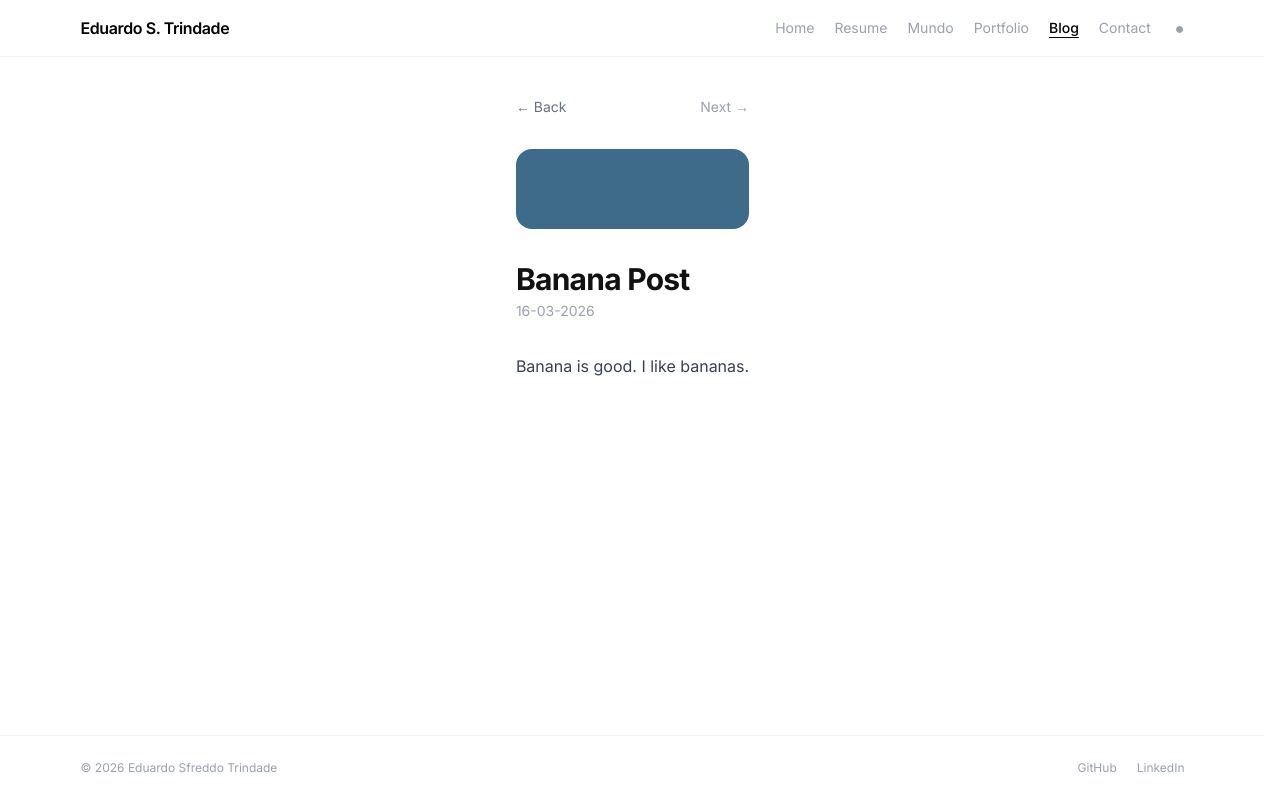
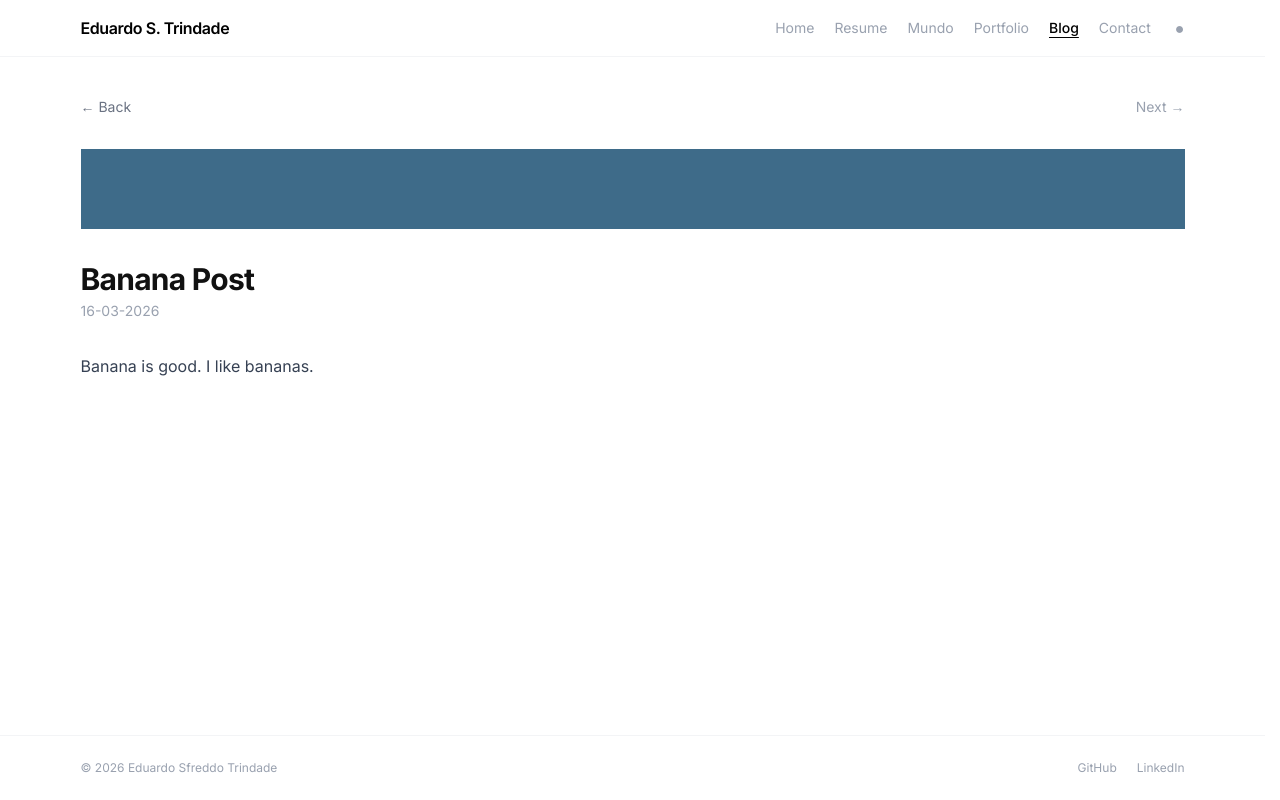
Before and after one commit to dudustri/blog, a Next.js app: page /blog/banana-post in a window 1280 px wide. Built offline with nearby package versions, Linux system fonts and the light colour scheme.

Commit message:
fix: blog page size boundaries and distribution

```diff
--- a/app/blog/[slug]/page.tsx
+++ b/app/blog/[slug]/page.tsx
@@ -69,7 +69,7 @@
   const headImage = "headImage" in post ? (post.headImage as string) : null;
 
   return (
-    <div className="max-w-4xl mx-auto px-6 py-10">
+    <div className="w-full max-w-6xl mx-auto px-6 py-10">
       <style>{`
         @keyframes fadeDecay {
           0%   { opacity: 1; }
@@ -114,7 +114,7 @@
         />
       ) : (
         <div
-          className="w-full rounded-2xl mb-8"
+          className="w-full mb-8"
           style={{ height: 80, background: "#3e6b89" }}
         />
       )}
--- a/app/blog/page.tsx
+++ b/app/blog/page.tsx
@@ -3,7 +3,7 @@
 
 export default function BlogPage() {
   return (
-    <div className="max-w-6xl mx-auto px-6 py-10">
+    <div className="w-full max-w-6xl mx-auto px-6 py-10">
       <h1 className="text-3xl font-bold tracking-tight mb-10">Blog</h1>
       <div className="divide-y divide-gray-100">
         {posts.map((post) => (
```
